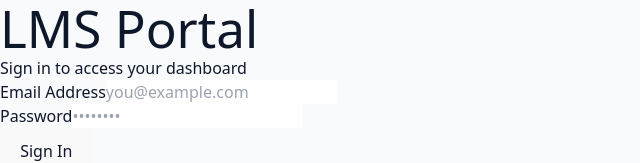
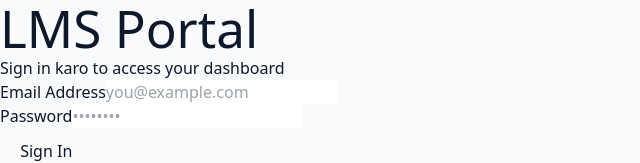
Before and after one commit to SpyBeast07/lms-system, a React (Vite) app in the folder lms-FE/: page /login in a window 1280 px wide. Shown: the top 163 px of the page, without its empty margins (0-640 px from the left). Built offline with nearby package versions, Linux system fonts and the light colour scheme; no server answers.

Commit message:
test: small change to check CI/CD flow.

```diff
--- a/lms-FE/src/features/auth/components/LoginForm.tsx
+++ b/lms-FE/src/features/auth/components/LoginForm.tsx
@@ -31,7 +31,7 @@ export const LoginForm: React.FC = () => {
                 <h1 className="text-3xl font-bold bg-gradient-to-r from-indigo-500 to-purple-600 bg-clip-text text-transparent">
                     LMS Portal
                 </h1>
-                <p className="text-slate-500 mt-2 text-sm">Sign in to access your dashboard</p>
+                <p className="text-slate-500 mt-2 text-sm">Sign in karo to access your dashboard</p>
             </div>
 
             {mutationError && (
```
